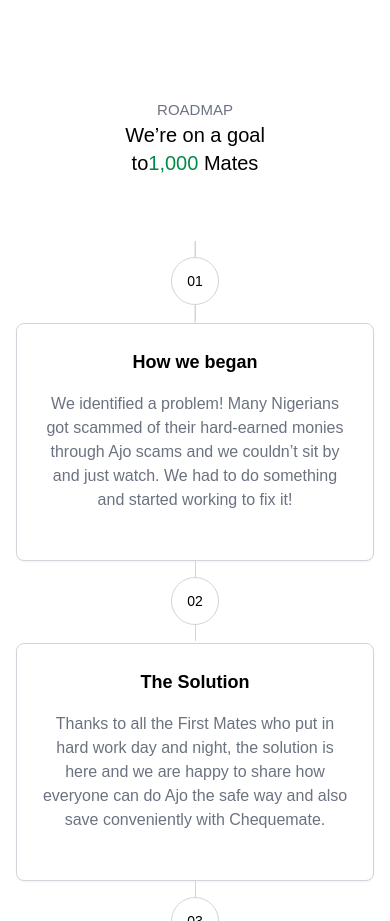
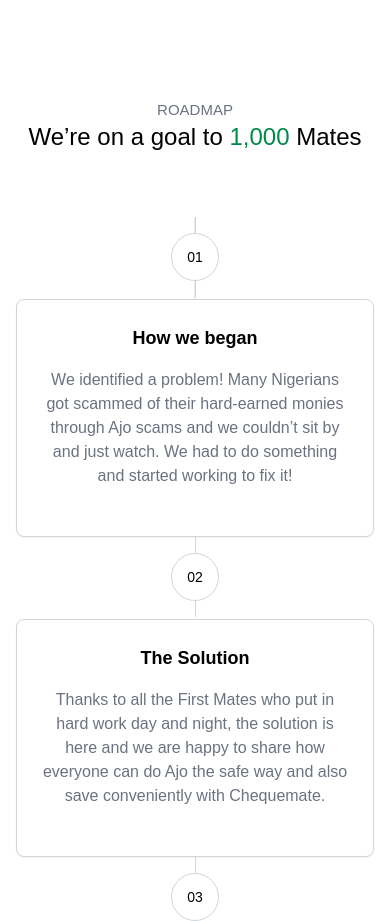
Before and after one commit to cyndylove1/chequie, a React (Vite) app: page / in a window 390 px wide. Shown: the part 3180-4101 px from the top of the page. Built offline with nearby package versions, Linux system fonts and the light colour scheme.

Commit message:
intial commit

```diff
--- a/src/pages/RoadMap/index.jsx
+++ b/src/pages/RoadMap/index.jsx
@@ -5,8 +5,8 @@
     <section className="py-16 lg:mt-[6rem] mt-[5rem] ">
       <div className="mb-16 text-center">
         <p className="text-[15px] text-gray-500 uppercase">Roadmap</p>
-        <h2 className="lg:text-5xl text-xl fw-medium lg:w-[40%] w-full mx-auto">
-          We’re on a goal <br /> to<span className="text-[#008A48] ">1,000 </span>Mates
+        <h2 className="lg:text-5xl text-2xl fw-medium lg:w-[35%] w-full mx-auto ">
+          We’re on a goal to<span className="text-[#008A48] "> 1,000 </span>Mates
         </h2>
       </div>
       <div className=" relative flex justify-center">
```
